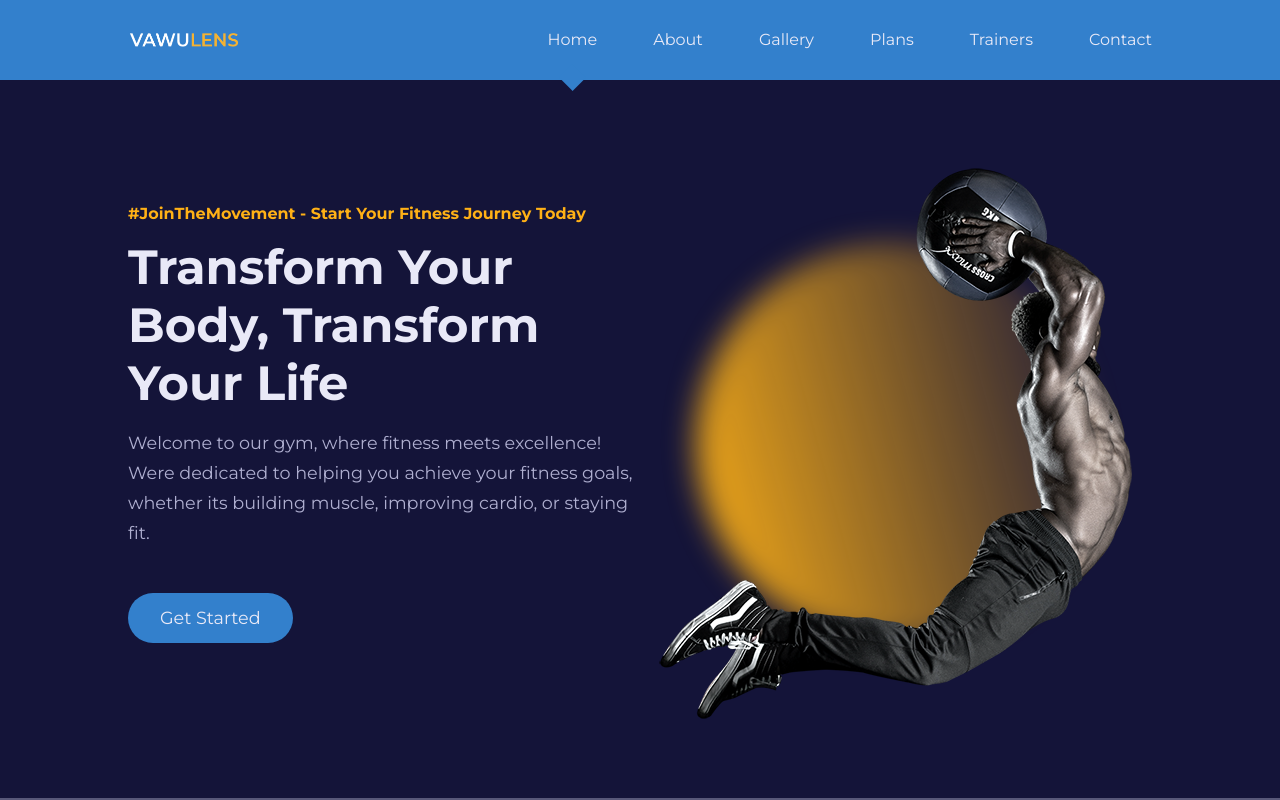
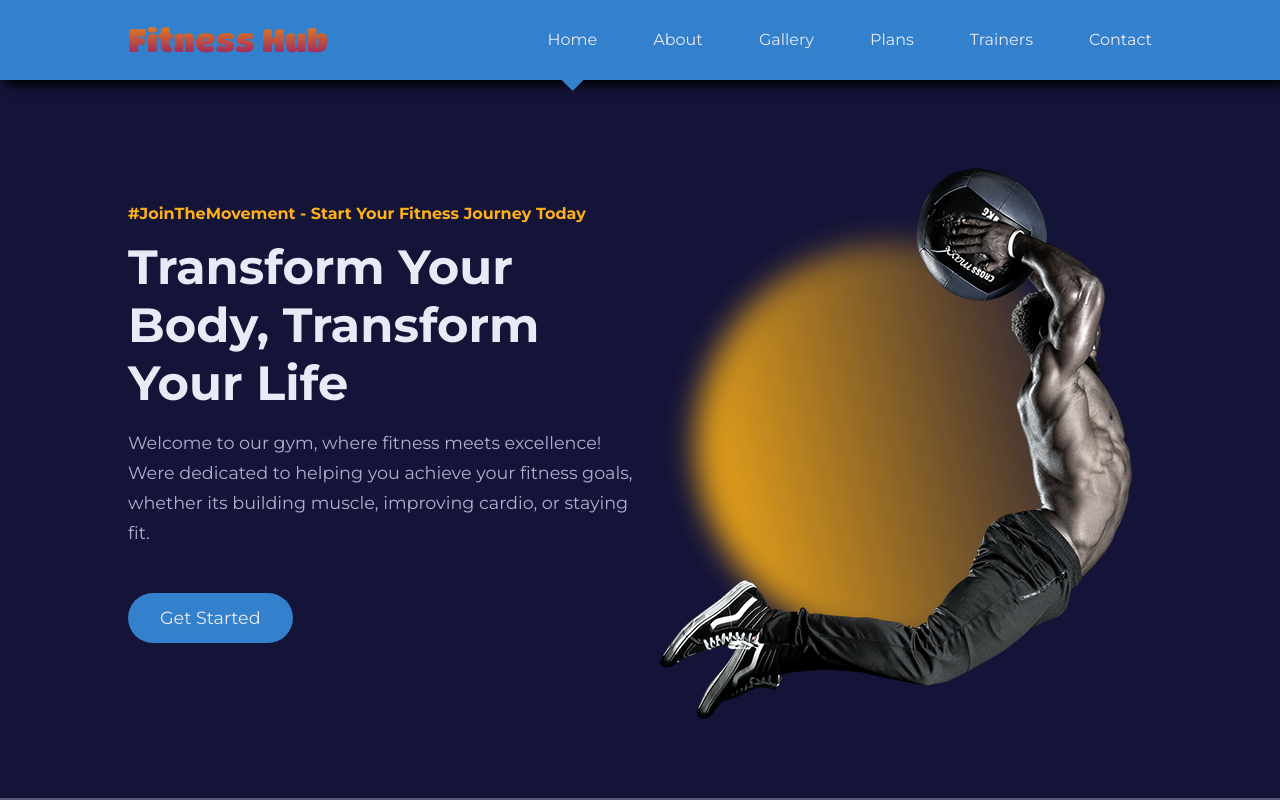
Before and after one commit to Nelson2023-2024/React-GYM, a React (Vite) app: page / in a window 1280 px wide. Shown: the top 800 px of the page. Built offline with nearby package versions, Linux system fonts and the light colour scheme.

Commit message:
Changing the Logo name and thr footer section

```diff
--- a/src/Components/Footer.jsx
+++ b/src/Components/Footer.jsx
@@ -1,8 +1,7 @@
 //router
 import { Link } from "react-router-dom"
 
-//imgas
-import Logo from  '../images/logo.png'
+
 import { FaHeart } from "react-icons/fa";
 
 
@@ -26,10 +25,10 @@ function Footer() {
         <div className="container footer__container">
             <article>
                 <Link className="logo" to={'/'}>
-                    <img src={Logo} alt="image-logo" />
+                   Fitness Hub
                 </Link>
                 <p>
-                    Lorem ipsum dolor sit amet consectetur adipisicing elit. Perferendis magnam tempora assumenda cumque sit mollitia id quos expedita voluptas autem!
+                    Welcome to Fitness Hub, your premier destination for fitness and well-being. Our mission is to provide a supportive community where you can achieve your fitness goals and lead a healthy lifestyle. Join us on the journey to a stronger, happier you!
                 </p>
 
                 <div className="footer__socials">
@@ -41,24 +40,7 @@ function Footer() {
                 </div>
             </article>
 
-            <article>
-                <h4>Permalinks</h4>
-                <Link to='/about'>About</Link>
-                <Link to='/plans'>Plans</Link>
-                <Link to='/trainers'>Trainers</Link>
-                <Link to='gallery'>Gallery</Link>
-                <Link to='/contact'>Contact</Link>
-            </article>
 
-            <article>
-                <h4>Insights</h4>
-                <Link to='/s'>Blog</Link>
-                <Link to='/s'>Case Study</Link>
-                <Link to='/s'>Events</Link>
-                <Link to='/s'>Communities</Link>
-                <Link to='/s'>FAQS</Link>
-
-            </article>
 
             <article>
                 <h4>Get in Touch</h4>
--- a/src/Components/Navbar.jsx
+++ b/src/Components/Navbar.jsx
@@ -4,8 +4,7 @@ import { useState } from 'react';
 //router links
 import { Link, NavLink } from 'react-router-dom'
 
-//logo
-import Logo from '../images/logo.png'
+
 
 //data- fetched
 import { links } from '../data'
@@ -27,7 +26,7 @@ function Navbar() {
     <nav>
       <div className="container nav__container">
         <Link onClick={() => setisNavShowing(false)} className='logo' to='/'>
-            <img src={Logo} alt="Nav Logo" />
+            Fitness Hub
         </Link>
 
         <ul className={`nav__links ${isNavShowing ? 'show__nav' : 'hide__nav'}`}>
--- a/src/Components/navbar.css
+++ b/src/Components/navbar.css
@@ -1,3 +1,4 @@
+@import url('https://fonts.googleapis.com/css2?family=Titan+One&display=swap');
 nav{
     height: 5rem;
     width: 100vw;
@@ -8,6 +9,7 @@ nav{
     top: 0;
     left: 0;
     z-index: 99;
+    box-shadow: 5px 5px 10px black;
 }
 
 /*only show on medium and small screens */
@@ -21,9 +23,14 @@ nav{
 }
 
 .logo{
-    width: 7rem;
     align-self: center;
     display: block;
+    font-family: 'Titan One', sans-serif;
+    font-size: 2rem;
+    background: linear-gradient(orange, purple);
+    background-clip: text;
+    color: transparent;
+
 }
 
 .nav__links{
@@ -58,9 +65,7 @@ nav{
 
 /*MEDIA QUERIES (medium and small screens)*/
 @media(max-width:1024px){
-    nav{
-        background: red;
-    }
+
     .nav__toggle-btn{
         display: inline-block;
         cursor: pointer;
--- a/src/Pages/home/home.css
+++ b/src/Pages/home/home.css
@@ -206,17 +206,19 @@
 footer{
     background: var(--color-primary);
     margin-top: 7rem;
-    padding-top: 7rem;
+    padding-top: 1rem;
     font-size: .9rem;
     color: var(--color-white-100);
+    min-height: 70px;
 }
 
 .footer__container{
     display: grid;
-    grid-template-columns: 26rem 1fr 1fr 1fr;
+    grid-template-columns: 1fr 1fr;
     justify-content: space-between;
-    gap: 2rem;
-    padding-bottom: 3rem;
+    align-items: center;
+    gap: 8rem;
+    padding-bottom: 2rem;
 }
 .footer__container article{
     display: flex;
@@ -225,9 +227,7 @@ footer{
     gap: .7rem;
 }
 
-.footer__container article p{
-    margin-top: 1.5rem;
-}
+
 
 .footer__container article h4{
     font-size: 1rem;
```
Also changed, not shown: src/images/logo.png (deleted).
